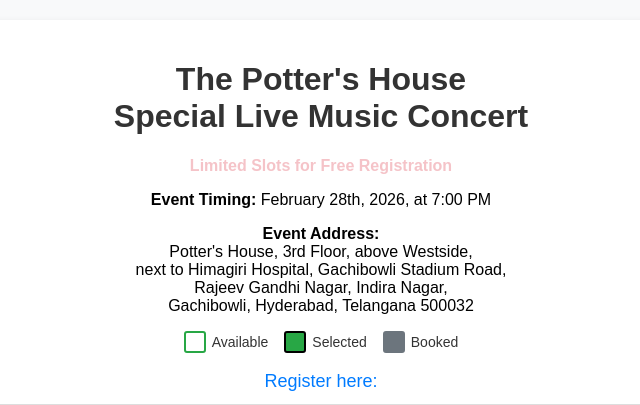
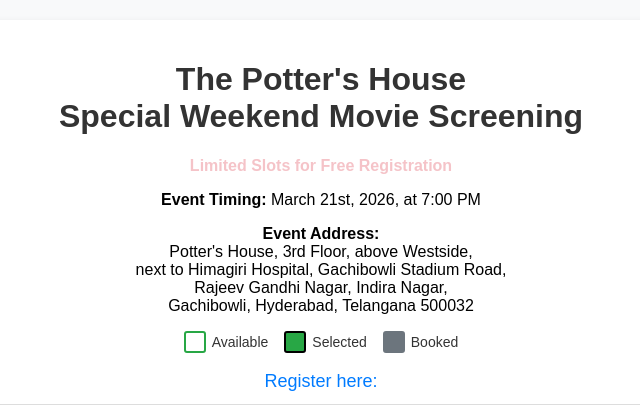
Before and after one commit to ganeshvaka6/concert-seats, a Flask app: page / in a window 1280 px wide. Shown: the top 405 px of the page, without its empty margins (319-959 px from the left). Run offline with Flask 3, Linux system fonts and the light colour scheme; data that the repository does not hold is empty.

Commit message:
Added Header information

```diff
--- a/templates/index.html
+++ b/templates/index.html
@@ -196,7 +196,6 @@
         border-radius: 0 5px 5px 0; /* connect with label */
         margin: 0;                  /* prevent double margins inside the wrap */
     }
-
     /* Info bar */
     .notice-bar {
         display: none;              /* hidden until a seat is selected */
@@ -219,9 +218,9 @@
 <body>
 
 <div id="registration-section">
-    <h1>The Potter's House<br>Special Live Music Concert</h1>
+    <h1>The Potter's House<br>Special Weekend Movie Screening</h1>
     <p class="blink-text">Limited Slots for Free Registration</p>
-    <p><strong>Event Timing:</strong> February 28th, 2026, at 7:00 PM</p>
+    <p><strong>Event Timing:</strong> March 21st, 2026, at 7:00 PM</p>
     <p><strong>Event Address:</strong><br>
         Potter's House, 3rd Floor, above Westside,<br>
         next to Himagiri Hospital, Gachibowli Stadium Road,<br>
```
